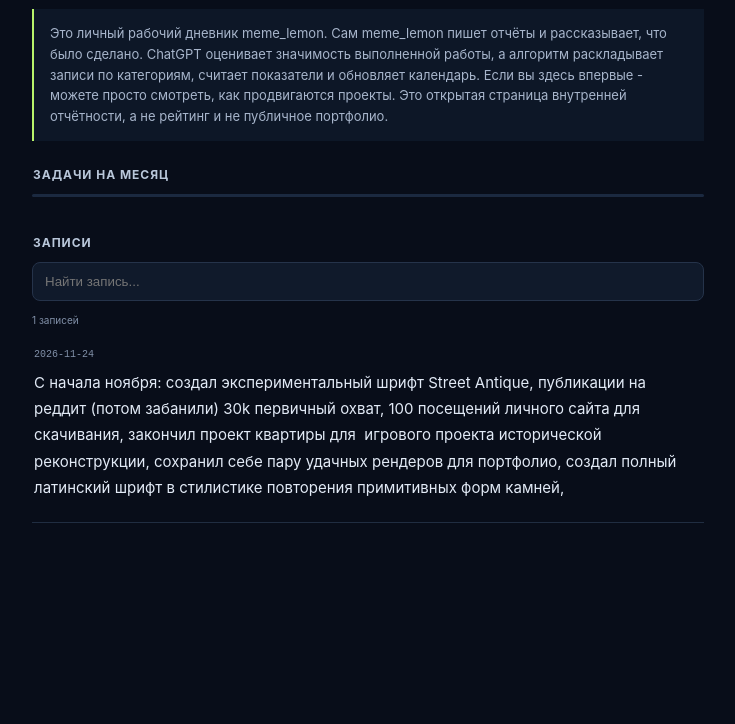
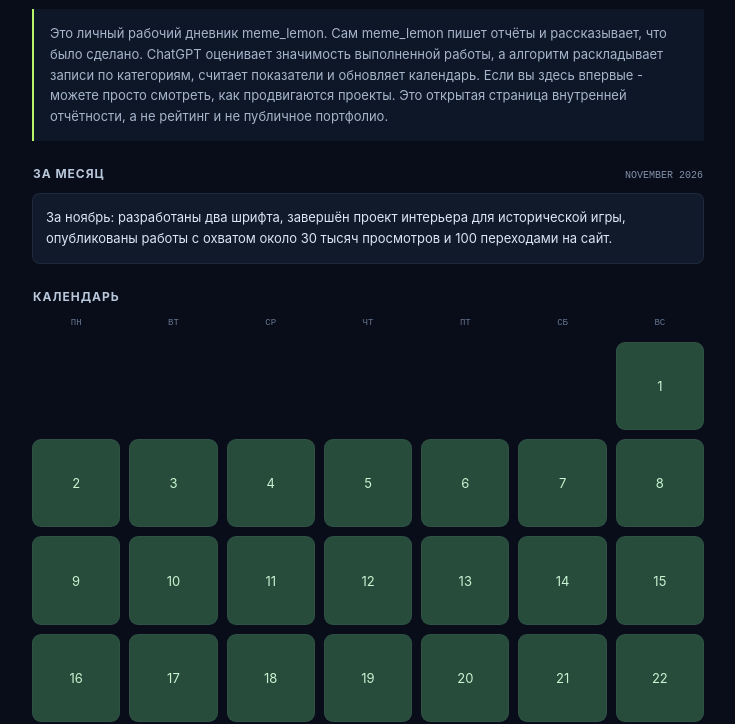
Before and after one commit to memelemon/tracker, a plain HTML site: page index.html in a window 1280 px wide. Shown: the part 102-826 px from the top of the page, without its empty margins (272-1007 px from the left). Before the commit the page ends 800 px from the top, so only its background shows below. Drawn offline with Linux system fonts and the light colour scheme.

Commit message:
Restore calendar and simplify public diary view

```diff
--- a/index.html
+++ b/index.html
@@ -8,32 +8,39 @@
 :root{color-scheme:dark;--bg:#080d19;--panel:#101a2b;--muted:#8190a8;--text:#edf3ff;--line:#25334a;--green:#b7f36b}
 *{box-sizing:border-box}html{background:var(--bg)}body{margin:0;background:var(--bg);color:var(--text);font-family:Inter,ui-sans-serif,system-ui,-apple-system,Segoe UI,sans-serif;min-height:100vh}
 main{max-width:720px;margin:auto;padding:20px 16px 60px}.top{margin-bottom:16px}.main-site{color:var(--green);text-decoration:none;font-size:13px;font-weight:750}
-h1{font-size:26px;letter-spacing:-.04em;margin:0 0 12px}.disclaimer{font-size:12px;color:#a7b5cb;line-height:1.6;margin:0 0 23px;padding:12px 13px;border-left:2px solid #b7f36b;background:#0d1727}
-.section{margin-top:26px}.section-head{display:flex;justify-content:space-between;align-items:baseline;margin:0 1px 12px}.section h2{font-size:12px;font-weight:750;letter-spacing:.08em;color:#b9c7da;margin:0}.month-label{font:10px ui-monospace,monospace;color:var(--muted)}
-.task-progress{height:3px;background:#1b2940;margin:0 0 12px;border-radius:5px;overflow:hidden}.task-progress i{display:block;height:100%;background:var(--green);width:0;transition:width .2s}.task-list{display:grid;gap:7px}.task{display:flex;gap:11px;align-items:flex-start;padding:12px;background:var(--panel);border:1px solid rgba(135,155,190,.12);border-radius:8px}.task input{accent-color:var(--green);width:16px;height:16px;margin:2px 0 0;flex:none}.task span{font-size:12px;line-height:1.5;color:#dce6f4}.task.done span{color:#77869e;text-decoration:line-through}
-.search{width:100%;background:var(--panel);border:1px solid var(--line);border-radius:8px;color:var(--text);padding:11px 12px;font:13px inherit;margin:0 0 13px;outline:none}.search:focus{border-color:#7088ad}.archive-count{font-size:10px;color:var(--muted);margin:0 0 4px}
+h1{font-size:26px;letter-spacing:-.04em;margin:0 0 12px}.disclaimer{font-size:12px;color:#a7b5cb;line-height:1.6;margin:0;padding:12px 13px;border-left:2px solid #b7f36b;background:#0d1727}
+.section{margin-top:25px}.section-head{display:flex;justify-content:space-between;align-items:baseline;margin:0 1px 12px}.section h2{font-size:12px;font-weight:750;letter-spacing:.08em;color:#b9c7da;margin:0}.month-label{font:10px ui-monospace,monospace;color:var(--muted)}
+.month-summary{font-size:13px;line-height:1.65;color:#dce6f4;background:var(--panel);border:1px solid rgba(135,155,190,.12);border-radius:8px;padding:13px}
+.calendar{display:grid;grid-template-columns:repeat(7,minmax(0,1fr));gap:6px}.weekday{text-align:center;font:9px ui-monospace,monospace;color:#66758f;padding:2px 0 5px}.day{aspect-ratio:1;border-radius:6px;background:#111a2a;border:1px solid rgba(132,153,187,.08);display:flex;align-items:center;justify-content:center;font-size:11px;color:#7f8da5;min-width:0}.day.empty{background:transparent;border-color:transparent}.day.covered{background:#284c3b;color:#c7f4d1}.day.report{background:#b7f36b;color:#07121b;font-weight:800;border:1px solid rgba(255,255,255,.65)}
+.search{width:100%;background:var(--panel);border:1px solid var(--line);border-radius:8px;color:var(--text);padding:11px 12px;font:13px inherit;margin:0 0 10px;outline:none}.search:focus{border-color:#7088ad}.archive-count{font-size:10px;color:var(--muted);margin:0 0 4px}
 .post{padding:16px 2px 18px;border-bottom:1px solid #202d41}.post-date{font:10px ui-monospace,monospace;color:#8190a8;margin-bottom:10px}.post-text{font-size:14px;line-height:1.75;color:#e2eaf6;white-space:pre-wrap;overflow-wrap:anywhere}.empty{font-size:12px;color:var(--muted);padding:16px 0}
-@media(min-width:600px){main{padding:32px 24px 70px}.disclaimer{font-size:13px;padding:14px 16px}.post{padding:19px 2px 21px}.post-text{font-size:15px}}
+@media(min-width:600px){main{padding:32px 24px 70px}.disclaimer{font-size:13px;padding:14px 16px}.calendar{gap:9px}.day{border-radius:9px;font-size:13px}.post{padding:19px 2px 21px}.post-text{font-size:15px}}
 </style></head><body><main>
 <div class="top"><a class="main-site" href="https://memelemon.space/" target="_blank" rel="noopener">← Основной сайт memelemon.space</a></div>
 <h1>Дневник работы</h1>
 <p class="disclaimer">Это личный рабочий дневник meme_lemon. Сам meme_lemon пишет отчёты и рассказывает, что было сделано. ChatGPT оценивает значимость выполненной работы, а алгоритм раскладывает записи по категориям, считает показатели и обновляет календарь. Если вы здесь впервые - можете просто смотреть, как продвигаются проекты. Это открытая страница внутренней отчётности, а не рейтинг и не публичное портфолио.</p>
-<section class="section"><div class="section-head"><h2>ЗАДАЧИ НА МЕСЯЦ</h2><span class="month-label" id="taskMonth"></span></div><div class="task-progress"><i id="taskProgress"></i></div><div class="task-list" id="tasks"></div></section>
-<section class="section"><div class="section-head"><h2>ЗАПИСИ</h2></div><input class="search" id="search" type="search" placeholder="Найти запись..."><div class="archive-count" id="archiveCount"></div><div id="posts"></div></section>
+<section class="section"><div class="section-head"><h2>ЗА МЕСЯЦ</h2><span class="month-label" id="monthLabel"></span></div><div class="month-summary" id="monthSummary"></div></section>
+<section class="section"><div class="section-head"><h2>КАЛЕНДАРЬ</h2></div><div class="calendar" id="calendar"></div></section>
+<section class="section"><div class="section-head"><h2>ЗАПИСИ</h2></div><input class="search" id="search" type="search" placeholder="Поиск по записям..."><div class="archive-count" id="archiveCount"></div><div id="posts"></div></section>
 </main>
 <script>
 fetch('./data.json').then(r=>r.json()).then(DATA=>{
 const $=s=>document.querySelector(s);
-const taskSet=(DATA.tasksByMonth||[]).find(x=>x.id===DATA.taskMonth);
-if(taskSet){
- $('#taskMonth').textContent=taskSet.label;
- const root=$('#tasks'),key='meme-lemon-tasks-'+taskSet.id;
- let checked={};try{checked=JSON.parse(localStorage.getItem(key)||'{}')}catch{}
- function updateProgress(){const done=taskSet.tasks.filter(t=>checked[t.id]).length;$('#taskProgress').style.width=(done/taskSet.tasks.length*100)+'%'}
- taskSet.tasks.forEach(t=>{const label=document.createElement('label');label.className='task'+(checked[t.id]?' done':'');const input=document.createElement('input');input.type='checkbox';input.checked=!!checked[t.id];const span=document.createElement('span');span.textContent=t.text;input.addEventListener('change',()=>{checked[t.id]=input.checked;localStorage.setItem(key,JSON.stringify(checked));label.classList.toggle('done',input.checked);updateProgress()});label.append(input,span);root.append(label)});
- updateProgress();
+const months=DATA.months.slice().sort((a,b)=>b.id.localeCompare(a.id));
+const current=months.find(m=>m.id===DATA.currentMonth)||months[0];
+if(current){
+ $('#monthLabel').textContent=current.label||current.id;
+ $('#monthSummary').textContent=current.summary||'';
+ const first=new Date(current.id+'-01T12:00:00'),offset=(first.getDay()+6)%7,cal=$('#calendar');
+ ['ПН','ВТ','СР','ЧТ','ПТ','СБ','ВС'].forEach(d=>{const e=document.createElement('div');e.className='weekday';e.textContent=d;cal.append(e)});
+ for(let i=0;i<offset;i++){const e=document.createElement('div');e.className='day empty';cal.append(e)}
+ const reports=current.reports||[],reportDays=new Set(reports.map(r=>Number(r.date.slice(-2))));
+ const coverEnd=Math.max(0,...reports.map(r=>Number((r.coverageEnd||r.date).slice(-2))));
+ for(let d=1;d<=current.days;d++){const e=document.createElement('div');e.className='day';e.textContent=d;
+ if(d<=coverEnd)e.classList.add('covered');
+ if(reportDays.has(d))e.classList.add('report');
+ cal.append(e)}
 }
-const months=DATA.months.slice().sort((a,b)=>b.id.localeCompare(a.id));
 const records=months.flatMap(m=>(m.reports||[]).map(r=>({...r}))).sort((a,b)=>b.date.localeCompare(a.date));
 function render(){
  const q=$('#search').value.trim().toLocaleLowerCase();
```
